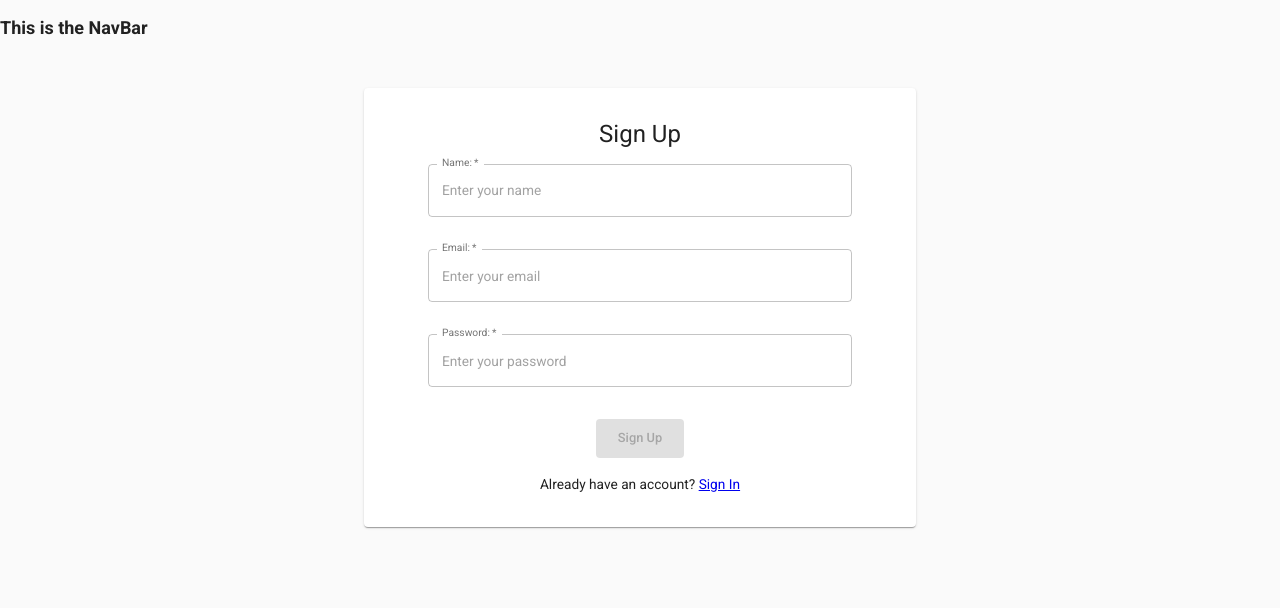
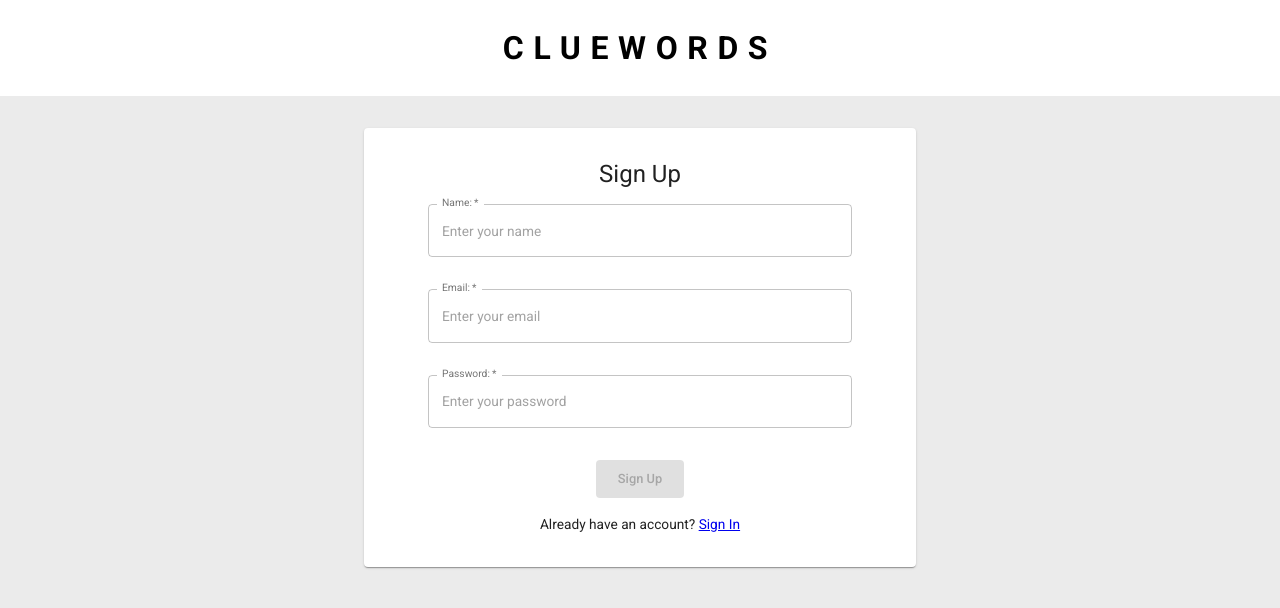
Before and after one commit to hatchways/team-dragon, a React (Create React App) app in the folder client/: page /register in a window 1280 px wide. Shown: the top 608 px of the page. Built offline with nearby package versions, Linux system fonts and the light colour scheme.

Commit message:
added brand to NavBar component

```diff
--- a/client/src/App.css
+++ /dev/null
@@ -1,3 +0,0 @@
-.App {
-  text-align: center;
-}
--- a/client/src/App.js
+++ b/client/src/App.js
@@ -3,7 +3,6 @@ import { MuiThemeProvider } from "@material-ui/core";
 import { BrowserRouter, Route, Switch } from "react-router-dom";
 import { DataProvider } from "./DataContext";
 import { theme } from "./themes/theme";
-import "./App.css";
 
 import NavBar from "./components/NavBar";
 import Landing from "./pages/Landing";
--- a/client/src/components/NavBar.js
+++ b/client/src/components/NavBar.js
@@ -1,7 +1,29 @@
 import React from "react";
+import { makeStyles } from "@material-ui/core/styles";
 
-const NavBar = (props) => {
-  return <h2>This is the NavBar</h2>;
-};
+const useStyles = makeStyles(theme => ({
+  root: {
+    width: "100%",
+    height: "12vh",
+    background: theme.white,
+    display: "flex",
+    justifyContent: "center",
+    alignItems: "center",
+  },
+  brand: {
+    textTransform: "uppercase",
+    letterSpacing: "0.6rem",
+  }
+}));
+
+function NavBar(props) {
+  const classes = useStyles();
+
+  return (
+    <header className={classes.root}>
+      <h1 className={classes.brand}>Cluewords</h1>
+    </header>
+  );
+}
 
 export default NavBar;
--- a/client/src/index.css
+++ b/client/src/index.css
@@ -1,6 +1,8 @@
+html,
 body {
   margin: 0;
   padding: 0;
+  background: #ebebeb;
   font-family: 'Roboto', sans-serif;
   -webkit-font-smoothing: antialiased;
   -moz-osx-font-smoothing: grayscale;
--- a/client/src/pages/Login.js
+++ b/client/src/pages/Login.js
@@ -2,7 +2,7 @@ import React, { useState } from 'react';
 import { Link } from 'react-router-dom';
 import axios from 'axios';
 import { makeStyles } from "@material-ui/core/styles";
-import { Button, Card, Container, CssBaseline, TextField, Typography } from '@material-ui/core';
+import { Button, Card, Container, TextField, Typography } from '@material-ui/core';
 
 const useStyles = makeStyles(theme => ({
   root: {
@@ -72,7 +72,6 @@ function Login(props) {
 
   return (
     <Container className={classes.root} maxWidth="sm">
-      <CssBaseline />
       <Card className={classes.card}>
         <form className={classes.form} onSubmit={handleSubmit}>
           <Typography variant="h3">
--- a/client/src/pages/Register.js
+++ b/client/src/pages/Register.js
@@ -2,7 +2,7 @@ import React, { useState } from 'react';
 import { Link } from 'react-router-dom';
 import axios from 'axios';
 import { makeStyles } from "@material-ui/core/styles";
-import { Button, Card, Container, CssBaseline, TextField, Typography } from '@material-ui/core';
+import { Button, Card, Container, TextField, Typography } from '@material-ui/core';
 
 const useStyles = makeStyles(theme => ({
   root: {
@@ -76,7 +76,6 @@ function Register(props) {
 
   return (
     <Container className={classes.root} maxWidth="sm">
-      <CssBaseline />
       <Card className={classes.card}>
         <form className={classes.form} onSubmit={handleSubmit}>
           <Typography variant="h3">
```
Lines whose indentation alone changed are shown as unchanged.
